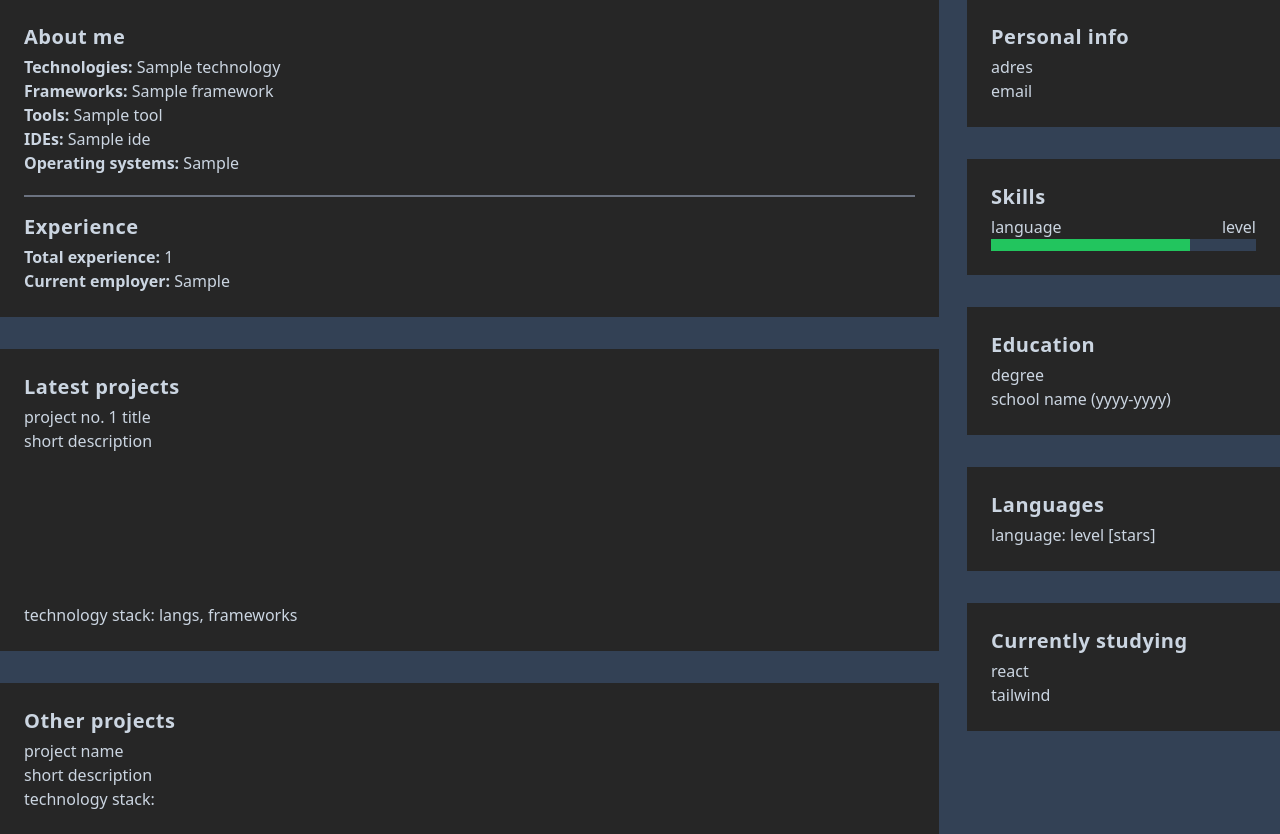
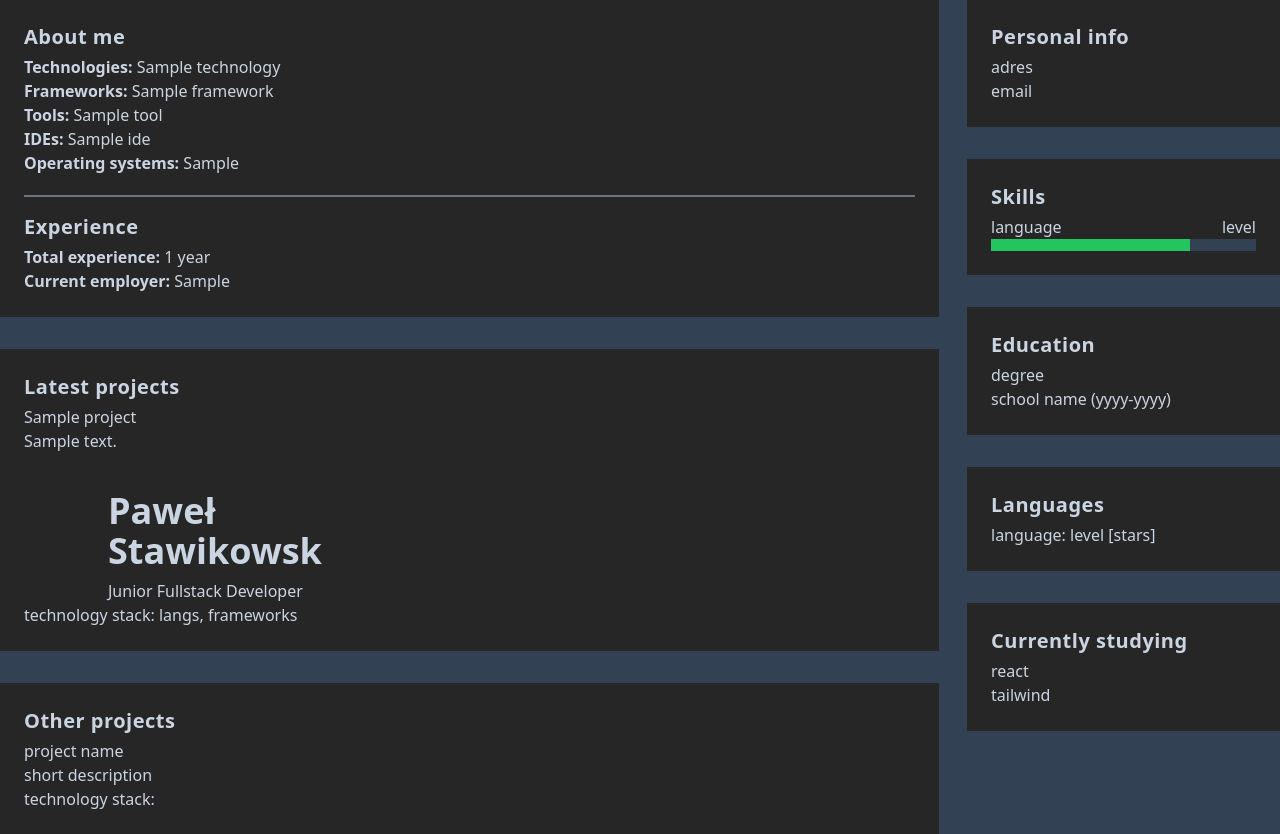
Before and after one commit to Pawikoski/portfolio, a Django app: template templates/index.html in a window 1280 px wide. Shown: the part 293-1127 px from the top of the page. Run offline with Django 4.2, Linux system fonts and the light colour scheme; the template is opened without the code that fills it: most values are stand-ins (such as "Sample title", 1, 10 or a date in 2020); some libraries are stand-ins or nearby versions.

Commit message:
Latest projects loop through projects

```diff
--- a/templates/index.html
+++ b/templates/index.html
@@ -17,8 +17,8 @@
   </div>
 </nav>
 
-    <!-- Welcome -->
 <div class="container md flex flex-row mx-auto justify-between space-x-7 my-5">
+  <!-- Main -->
   <div class="main-section flex flex-col w-3/4 overflow-hidden">
     <div class="about box">
       <div class="divide-y-2 divide-gray-500 space-y-5">
@@ -32,7 +32,7 @@
         </div>
         <div class="exp-section pt-4">
           <p class="text-xl pb-1 font-bold tracking-wide font-sans">Experience</p>
-              <p><span class="font-semibold">Total experience:</span> {{ about.total_exp_years }}</p>
+          <p><span class="font-semibold">Total experience:</span> {{ about.total_exp_years }} {% if about.total_exp_years == 1 %}year{% else %}years{% endif %}</p>
           <p><span class="font-semibold">Current employer:</span> <a {% if about.current_employer_website %}href="{{ about.current_employer_website }}"{% endif %}>{{ about.current_employer }}</a></p>
         </div>
       </div>
@@ -40,13 +40,17 @@
 
     <div class="latest-projects box">
       <p class="text-xl pb-1 font-bold tracking-wide font-sans">Latest projects</p>
+      {% for project in latest_projects %}
         <div>
-            project no. 1
-            <span>title</span>
-            <p>short description</p>
-            <iframe src="" frameborder="0">iframe if it's website</iframe>
+          <span>{{ project.name }}</span>
+          <p>{{ project.short_description }}</p>
+          {% if project.project_url %}
+          <iframe src="{{ project.project_url }}" frameborder="0" seamless></iframe>
+          {% endif %}
           <p>technology stack: langs, frameworks</p>
         </div>
+      {% endfor %}
+
     </div>
     <div class="other-projects box">
       <p class="text-xl pb-1 font-bold tracking-wide font-sans">Other projects</p>
@@ -67,6 +71,7 @@
 
   </div>
 
+  <!-- Sidebar -->
   <div class="sidebar w-1/4">
     <div class="info box">
       <p class="text-xl pb-1 font-bold tracking-wide font-sans">Personal info</p>
```
Lines whose indentation alone changed are shown as unchanged.
